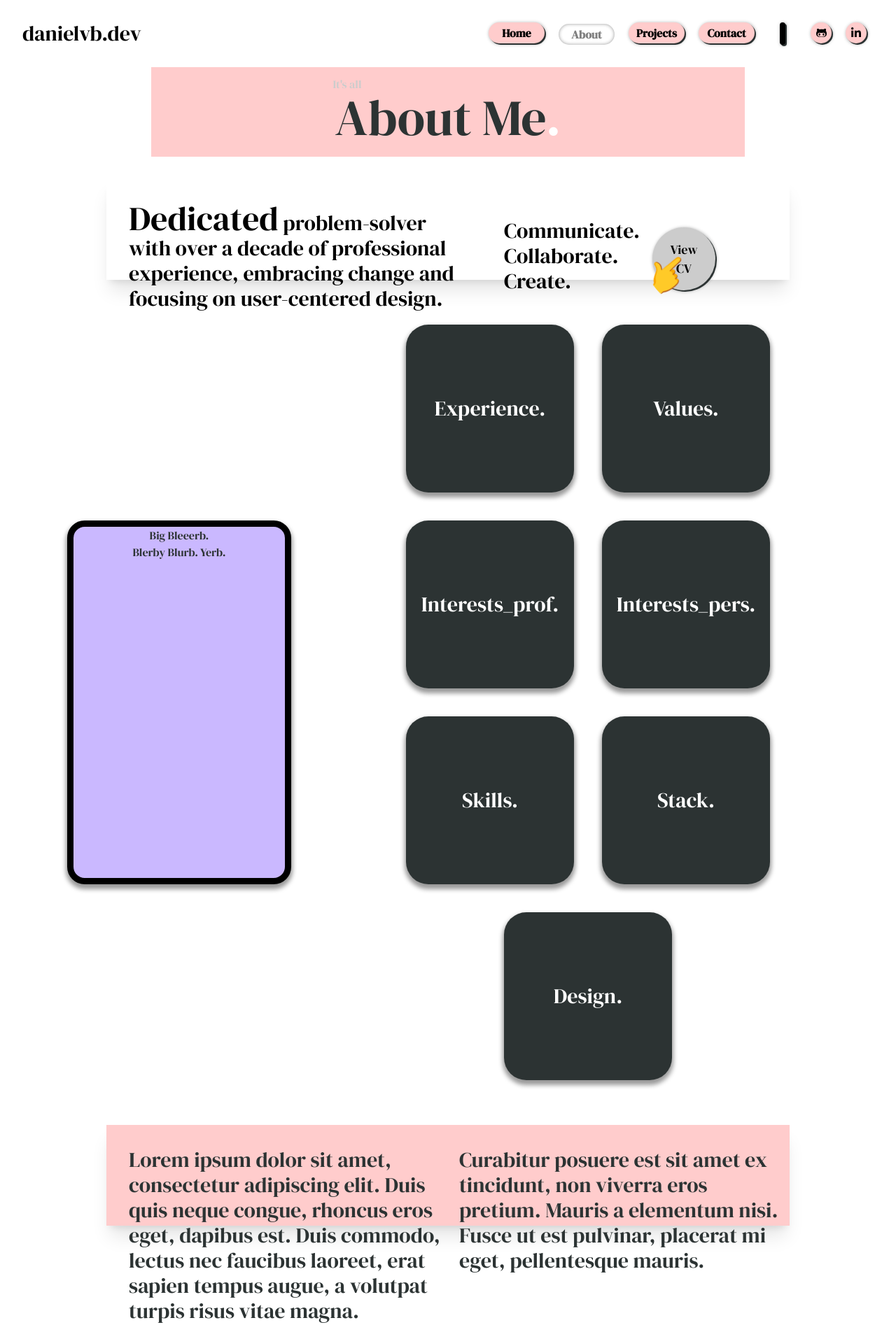
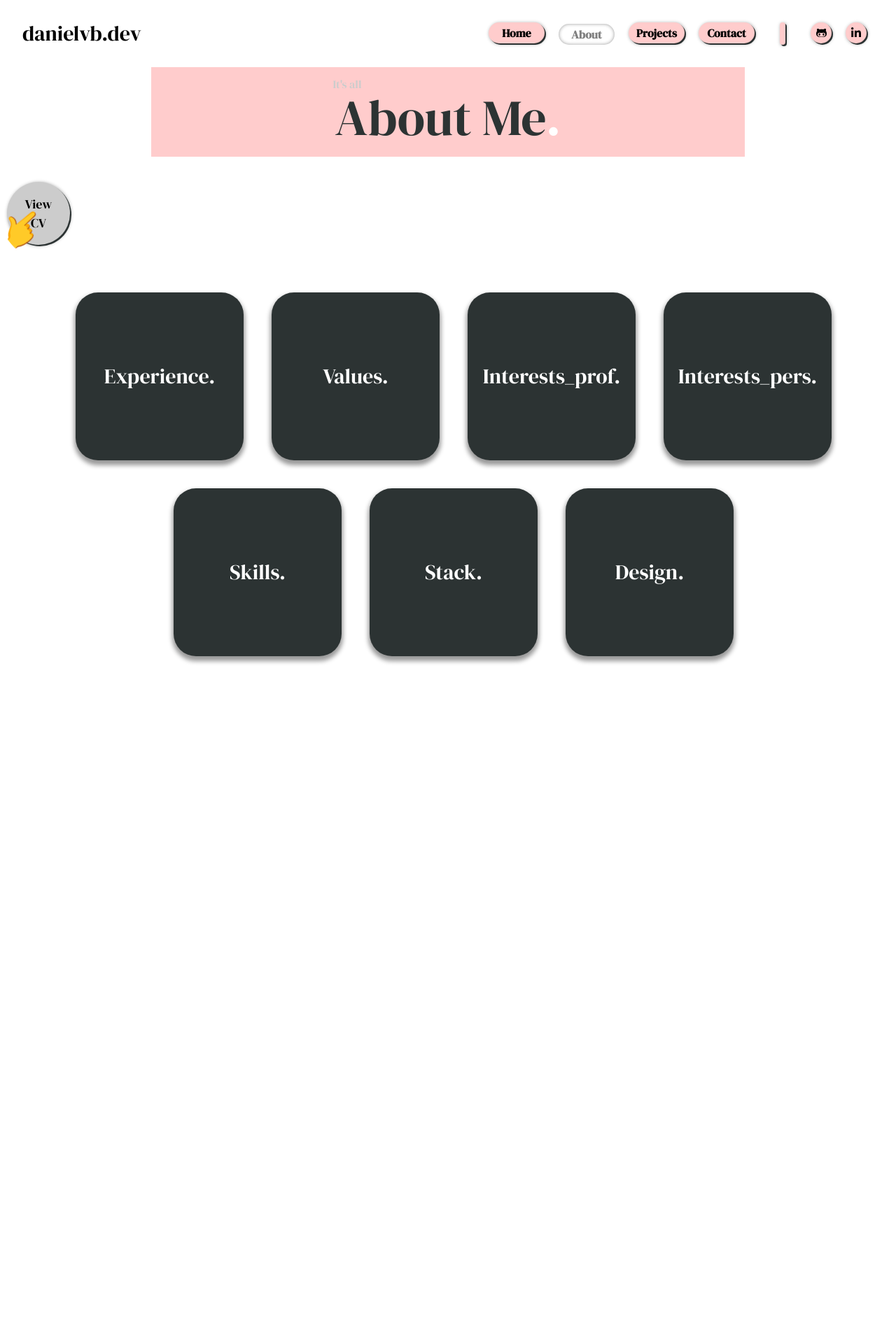
Before and after one commit to dvbenson/fe_my-portfolio-dvb, a Next.js app: page /about in a window 1280 px wide. Shown: the whole page at 70% size. After the commit the page ends 1066 px from the top, so only its background shows below. Built offline with nearby package versions, Linux system fonts and the light colour scheme.

Commit message:
quick retake on about

```diff
--- a/app/about/page.jsx
+++ b/app/about/page.jsx
@@ -1,5 +1,6 @@
 import DefaultLayout from '@/components/DefaultLayout';
 import styles from '@/styles/about.module.css';
+import { v4 as uuidv4 } from 'uuid';
 
 export default function page() {
   const about_cards = {
@@ -81,28 +82,6 @@ export default function page() {
           </div>
         </section>
         <section>
-          <div className='container mx-auto sm:mx-42 px-4 md:px-0 mt-8'>
-            <div className='flex flex-col sm:flex-row flex-nowrap items-start justify-start md:space-x-16 h-auto sm:mx-42 sm:h-36 bg-white p-4 shadow-xl'>
-              <div className='mb-4 sm:mt-4 sm:ml-4 min-[976px]:w-6/12'>
-                <p className='text-left text-black sm:text-2xl lg:text-3xl'>
-                  <span className='text-2xl sm:text-4xl lg:text-5xl'>
-                    Dedicated
-                  </span>{' '}
-                  <span className='text-red'>problem-solver</span> with over a
-                  decade of professional experience, embracing change and
-                  focusing on <span className='text-red'>user-centered</span>{' '}
-                  design.
-                </p>
-              </div>
-              <div className='flex justify-center items-center flex-row space-x-2 mx-2 sm:mt-8 min-[490px]:mt-16 md:mt-6 min-[490px]:flex-col md:flex-row lg:mt-4 '>
-                <div className='flex justify-center items-center'>
-                  <ul className='text-3xl md:mt-6'>
-                    <li>Communicate.</li>
-                    <li>Collaborate.</li>
-                    <li>Create.</li>
-                  </ul>
-                </div>
-
           <div className='relative'>
             <div className='flex items-center sm:mt-4 min-[490px]:mt-8'>
               <p className={styles.emoji}>👉</p>
@@ -113,23 +92,9 @@ export default function page() {
               </button>
             </div>
           </div>
-              </div>
-            </div>
-          </div>
         </section>
         <section>
           <div className='flex flex-col lg:flex-row justify-center items-center m-12 lg:m-16'>
-            <div className='md:flex md:flex-col md:justify-center md:items-center md:mx-8 min-[1048px]:my-36 min-[1340px]:my-0'>
-              <div id='bg-card_container' className={styles.bgcard_container}>
-                <div id='bg-card' className={styles.bgcard}>
-                  <h1 className='text-[#2C3333] text-center'>Big Bleeerb.</h1>
-                  <p className='text-[#2C3333] text-center'>
-                    Blerby Blurb. Yerb.
-                  </p>
-                </div>
-              </div>
-            </div>
-
             <div className='flex md:ml-4'>
               <ul className='gap-10 sm:flex sm:flex-row sm:flex-wrap justify-center items-center'>
                 {Object.entries(about_cards).map(([key, value]) => {
@@ -141,7 +106,11 @@ export default function page() {
                             <p className='text-3xl'>{key}.</p>
                           </div>
                           <div id='card-back' className={styles.back}>
-                            <p>{value}.</p>
+                            <ul>
+                              {value.map((value) => {
+                                return <li key={uuidv4()}>{value}</li>;
+                              })}
+                            </ul>
                           </div>
                         </div>
                       </div>
@@ -152,28 +121,6 @@ export default function page() {
             </div>
           </div>
         </section>
-        <section>
-          <div className='container mx-auto sm:mx-42 px-4 md:px-0 mt-8'>
-            <div className='flex flex-col sm:flex-row flex-nowrap items-start justify-start h-auto sm:mx-42 sm:h-36 bg-pink p-4 lg:mx-42 shadow-xl'>
-              <div className='mb-4 sm:mt-4 sm:ml-4 md:w-6/12'>
-                <p className='text-black-gray sm:text-2xl lg:text-3xl'>
-                  Lorem ipsum dolor sit amet, consectetur adipiscing elit. Duis
-                  quis neque congue, rhoncus eros eget, dapibus est. Duis
-                  commodo, lectus nec faucibus laoreet, erat sapien tempus
-                  augue, a volutpat turpis risus vitae magna.
-                </p>
-              </div>
-              <div className='mb-4 sm:mt-4 sm:ml-4 md:w-6/12'>
-                <p className='text-black-gray sm:text-2xl lg:text-3xl'>
-                  {' '}
-                  Curabitur posuere est sit amet ex tincidunt, non viverra eros
-                  pretium. Mauris a elementum nisi. Fusce ut est pulvinar,
-                  placerat mi eget, pellentesque mauris.{' '}
-                </p>
-              </div>
-            </div>
-          </div>
-        </section>
       </main>
     </DefaultLayout>
   );
--- a/app/projects/page.jsx
+++ b/app/projects/page.jsx
@@ -1,5 +1,5 @@
 'use client';
-import React, { useState, useEffect } from 'react';
+import React, { useState } from 'react';
 import { v4 as uuidv4 } from 'uuid';
 import DefaultLayout from '@/components/DefaultLayout';
 import styles from '@/styles/projects.module.css';
--- a/styles/about.module.css
+++ b/styles/about.module.css
@@ -102,7 +102,8 @@
 .divider {
   box-shadow: 0.125rem 0.125rem #2c3333, 1px 1px 5px rgba(0, 0, 0, 0.4);
   margin: 4px 10px 4px 10px;
-  background-color: black;
+  color: #ffcccc;
+  background-color: #ffcccc;
   border-radius: 50px;
 }
 
@@ -149,14 +150,14 @@
 
 .container:hover > .card {
   cursor: pointer;
-  transform: rotateY(180deg) rotateZ(180deg);
+  transform: rotateY(180deg);
 }
 
 .card {
   width: 100%;
   height: 100%;
   position: relative;
-  transition: transform 1500ms;
+  transition: transform 1000ms;
   transform-style: preserve-3d;
 }
 
@@ -171,6 +172,7 @@
   display: flex;
   align-items: center;
   justify-content: center;
+  text-align: center;
 }
 
 .front {
@@ -179,40 +181,10 @@
   box-shadow: 0px 5px 6px 2px rgba(0, 0, 0, 0.4);
 }
 .back {
-  background-image: radial-gradient(
-    circle at top right,
-    #ccff00,
-    #ffff5f,
-    #90c600
-  );
-  color: white;
+  background-color: #cccccc;
+  color: black;
   border-radius: 2rem;
   box-shadow: 0px 5px 6px 2px rgba(0, 0, 0, 0.4);
-  /* box-shadow: 0.125rem 0.125rem black, 1px 1px 5px rgba(0, 0, 0, 0.4); */
-  transform: rotateY(180deg) rotateZ(180deg);
+
+  transform: rotateY(180deg);
 }
-
-/* BIG-CARD */
-.bgcard_container {
-  width: 320px;
-  height: 520px;
-  flex-shrink: 0;
-}
-@media (min-width: 550px) and (max-width: 1047px) {
-  .bgcard_container {
-    width: 520px;
-    height: 320px;
-    flex-shrink: 0;
-    margin-bottom: 24px;
-  }
-}
-
-.bgcard {
-  width: 100%;
-  height: 100%;
-  background-color: #cab8ff;
-  border: solid black;
-  border-radius: 25px;
-  border-width: 9px;
-  box-shadow: 0px 5px 6px 2px rgba(0, 0, 0, 0.4);
-}
```
Lines whose indentation alone changed are shown as unchanged.
